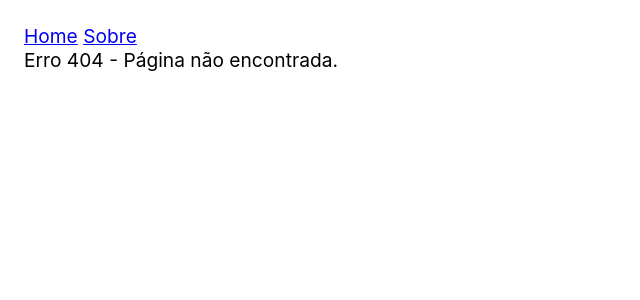
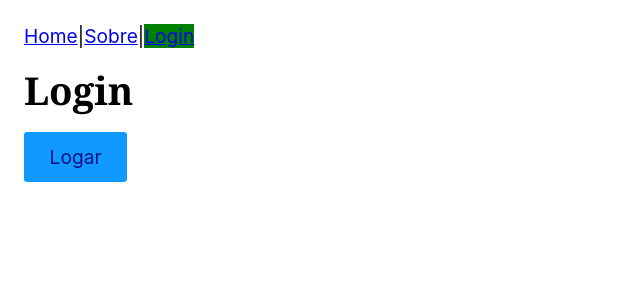
Before and after one commit to jeanfwl/react-origamid, a React (Create React App) app in the folder react-curso/appreact/: page /login in a window 1280 px wide. Before the commit this address had no page. Shown: the top 300 px of the page, without its empty margins (0-640 px from the left). Built offline with nearby package versions, Linux system fonts and the light colour scheme.

Commit message:
Finalizado aula de Link e's rotas dinâmicas com h hooks useParams e useLocation

```diff
--- a/react-curso/appreact/src/router/App.js
+++ b/react-curso/appreact/src/router/App.js
@@ -4,6 +4,8 @@ import Header from './Header';
 import Home from './Home';
 import Sobre from './Sobre';
 import NaoEncontrada from './NaoEncontrada';
+import Login from './Login';
+import Produto from './Produto';
 
 const App = () => {
   return (
@@ -12,6 +14,8 @@ const App = () => {
       <Routes>
         <Route path="/" element={<Home />} />
         <Route path="sobre" element={<Sobre />} />
+        <Route path="login" element={<Login />} />
+        <Route path="produto/:id" element={<Produto />} />
         <Route path="*" element={<NaoEncontrada />} />
       </Routes>
     </BrowserRouter>
--- a/react-curso/appreact/src/router/Header.js
+++ b/react-curso/appreact/src/router/Header.js
@@ -1,11 +1,30 @@
 import React from 'react';
-import { Link } from 'react-router-dom';
+import { Link, NavLink, useLocation } from 'react-router-dom';
 
 const Header = () => {
+  const location = useLocation();
+
+  React.useEffect(() => {
+    console.log('Validar usuário');
+  }, [location]);
+
+  const activeStyle = {
+    color: 'tomato',
+  };
   return (
     <header>
       <nav>
-        <Link to="/">Home</Link> <Link to="sobre">Sobre</Link>
+        <NavLink to="/" end activeStyle={activeStyle} activeClassName={null}>
+          Home
+        </NavLink>
+        |
+        <NavLink to="sobre" activeStyle={activeStyle} activeClassName={null}>
+          Sobre
+        </NavLink>
+        |
+        <NavLink to="login" activeStyle={activeStyle} activeClassName={null}>
+          Login
+        </NavLink>
       </nav>
     </header>
   );
--- a/react-curso/appreact/src/router/Home.js
+++ b/react-curso/appreact/src/router/Home.js
@@ -1,10 +1,13 @@
 import React from 'react';
+import { Link } from 'react-router-dom';
 
 const Home = () => {
   return (
     <div>
       <h1>Bem vindo a Home</h1>
       <p>essa é a home page</p>
+      <Link to="produto/notebook">Notebook</Link>
+      <Link to="produto/smartphone">Smartphone</Link>
     </div>
   );
 };
--- /dev/null
+++ b/react-curso/appreact/src/router/Login.js
@@ -0,0 +1,19 @@
+import React from 'react';
+import { useNavigate } from 'react-router-dom';
+
+const Login = () => {
+  const navigate = useNavigate();
+  function handleClick() {
+    console.log('Faz login');
+    navigate('/sobre');
+  }
+
+  return (
+    <div>
+      <h1>Login</h1>
+      <button onClick={handleClick}>Logar</button>
+    </div>
+  );
+};
+
+export default Login;
--- /dev/null
+++ b/react-curso/appreact/src/router/Produto.js
@@ -0,0 +1,16 @@
+import React from 'react';
+import { useLocation, useParams } from 'react-router-dom';
+
+const Produto = () => {
+  //http://localhost:3000/produto/smartphone?q=azul&memoria=16
+  const params = useParams();
+  const location = useLocation();
+
+  const searchParams = new URLSearchParams(location.search);
+  const memoria = searchParams.get('memoria');
+
+  console.log(memoria); // 16
+  return <h1>Produto: {params.id}</h1>;
+};
+
+export default Produto;
```
